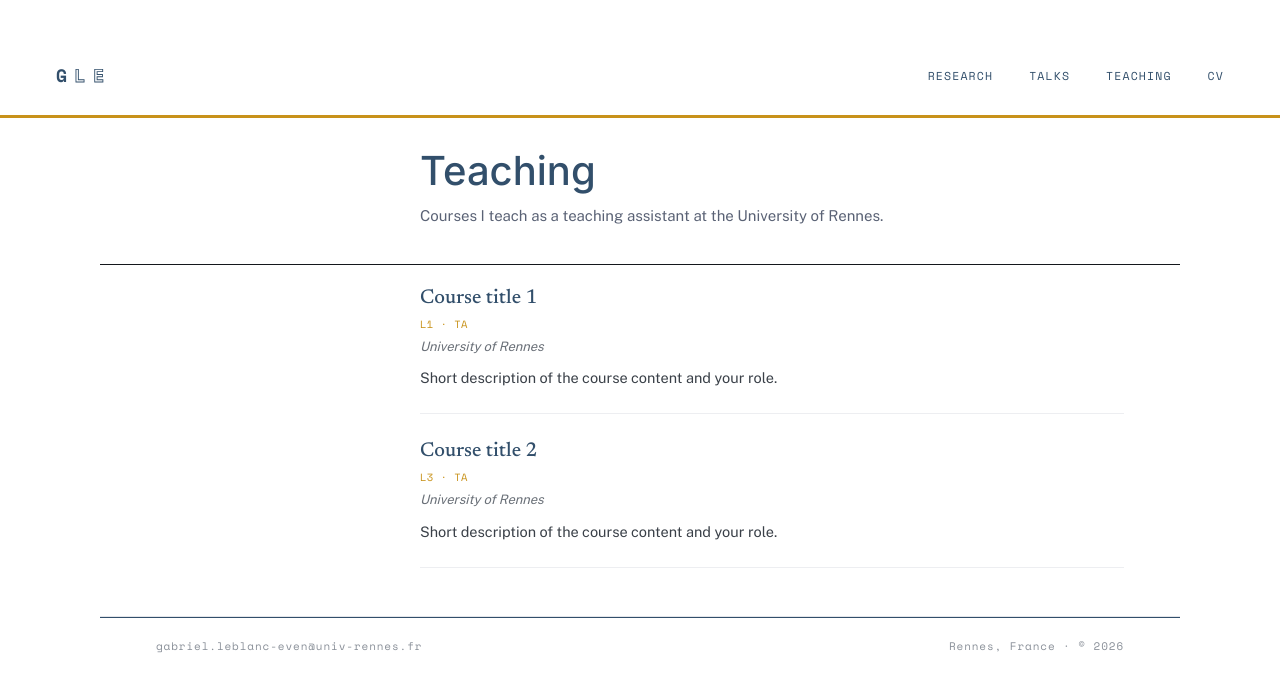
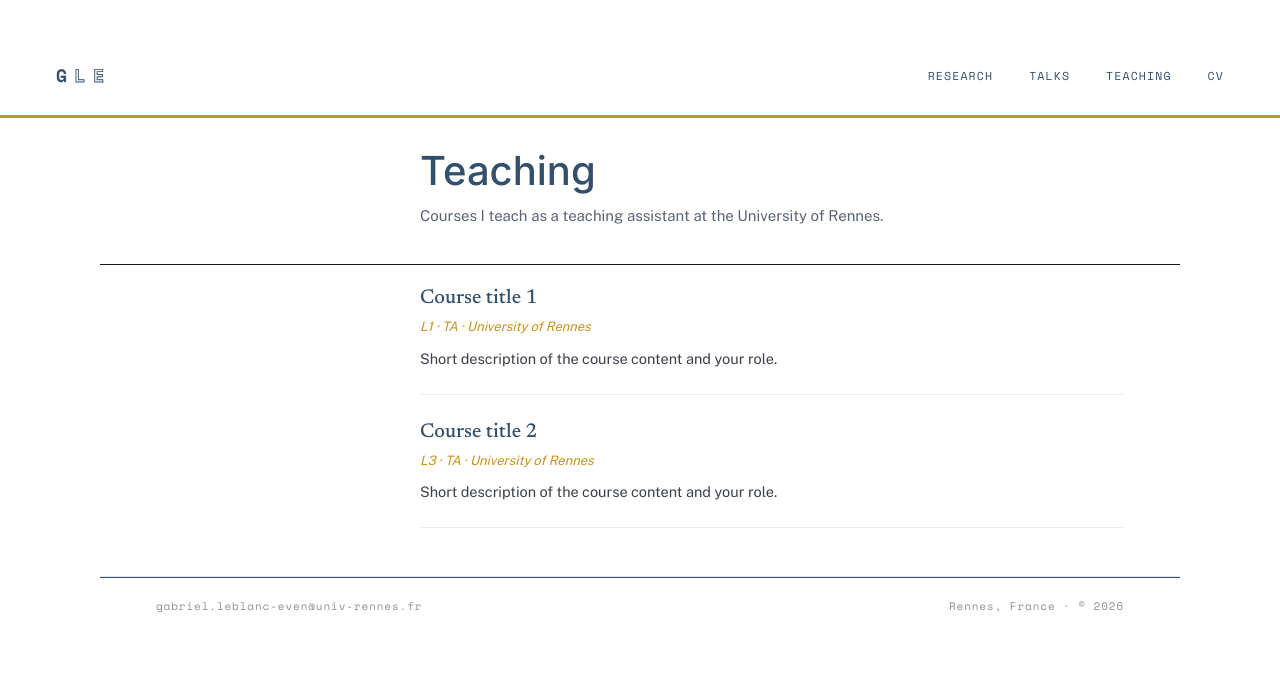
Before and after one commit to gabriel-leblanceven/gabriel-leblanceven.github.io, a Jekyll site: the page built from _pages/teaching.md, in a window 1280 px wide. Shown: the top 692 px of the page. Built offline with Jekyll 4.4.1, drawn with Linux system fonts in a browser that asks for light colours; a script bundle is joined from its source files by our own code; library files that are not in the unit come from our copies.

Commit message:
Update teaching.md

```diff
--- a/_pages/teaching.md
+++ b/_pages/teaching.md
@@ -68,8 +68,7 @@ body{padding-top:0 !important;}
         {% for c in grp.items %}
           <div style="margin-bottom:24px;padding-bottom:24px;border-bottom:1px solid #EDEEF1;">
             <div style="font-family:'Newsreader',serif;font-size:20px;font-weight:500;color:#324f6b;line-height:1.3;">{{ c.title }}</div>
-            <div style="font-family:'Space Mono',monospace;font-size:10.5px;color:#c8921a;margin-top:6px;letter-spacing:0.04em;">{{ c.level }} &middot; {{ c.role }}</div>
-            <div style="font-size:13px;color:#6a7078;margin-top:4px;font-style:italic;">{{ c.institution }}</div>
+            <div style="font-family:'Public Sans',sans-serif;font-size:13px;font-style:italic;color:#c8921a;margin-top:6px;">{{ c.level }} &middot; {{ c.role }} &middot; {{ c.institution }}</div>
             <div style="font-size:14.5px;color:#3a4048;line-height:1.6;margin-top:10px;max-width:620px;">{{ c.description }}</div>
           </div>
         {% endfor %}
```
